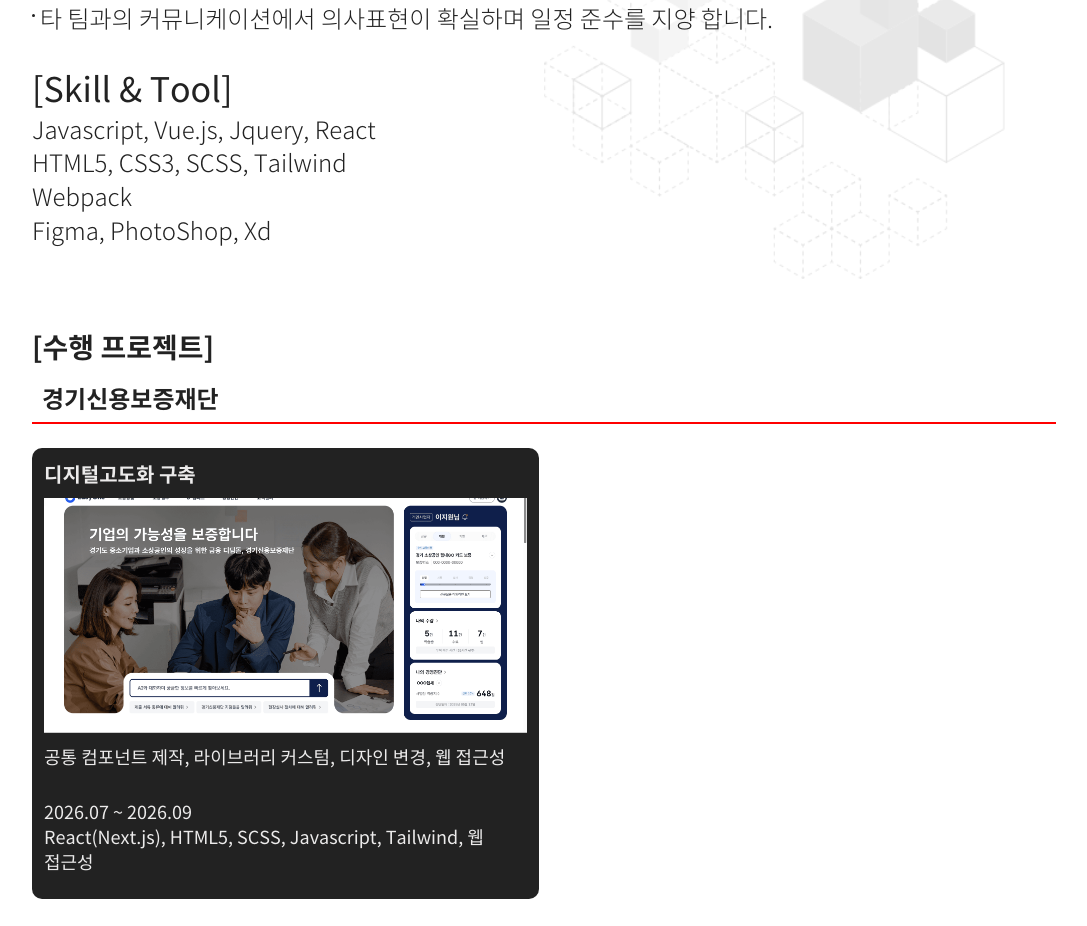
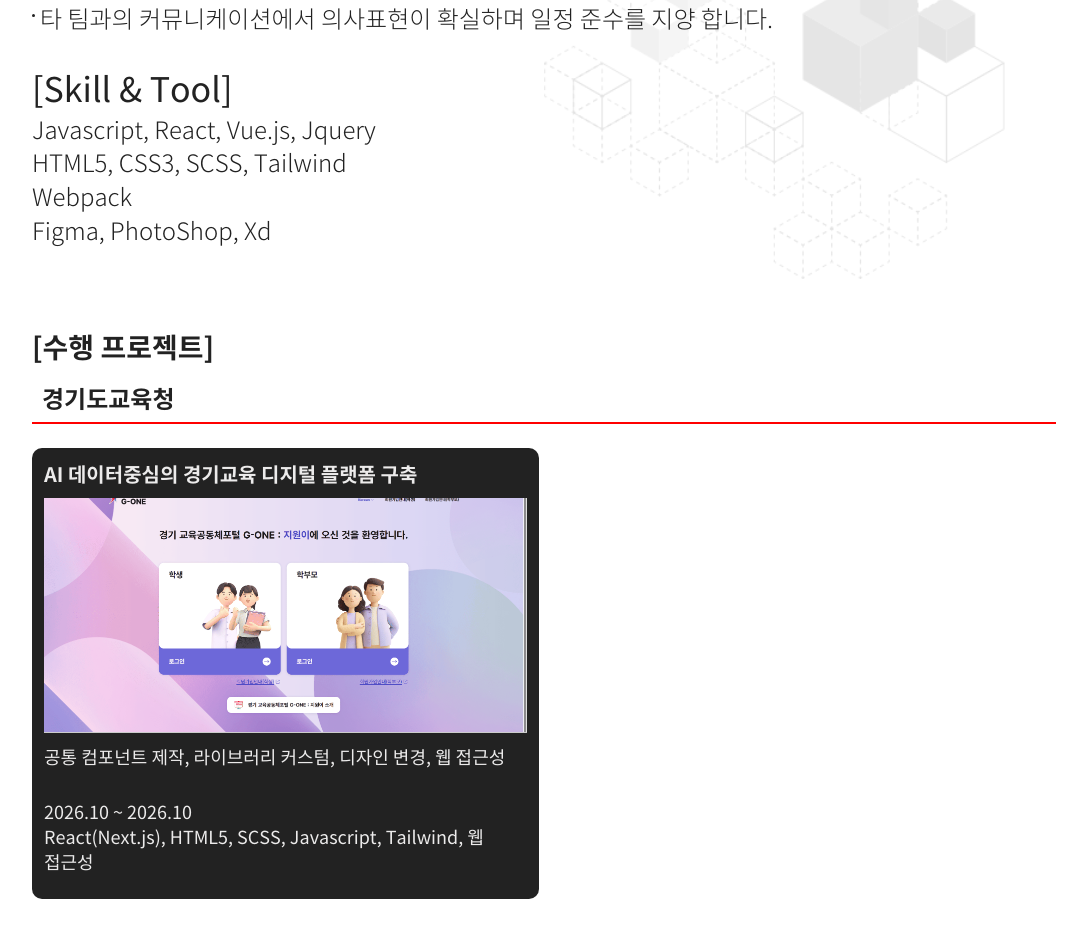
Before and after one commit to kei5693/my-portfolio, a React (Create React App) app: page / in a window 1280 px wide. Shown: the part 366-1292 px from the top of the page, without its empty margins (96-1183 px from the left). Built offline with nearby package versions, Linux system fonts and the light colour scheme.

Commit message:
프로필 갱신

```diff
--- a/src/App.jsx
+++ b/src/App.jsx
@@ -17,7 +17,7 @@
         </ul>
 
         <dl>
-          <dt>안녕하세요? 프론트엔드 개발자 오경훈입니다.</dt>
+          <dt>안녕하세요? 웹 퍼블리셔 오경훈입니다.</dt>
           <dd>
             <ul className='bullList'>
               <li>새로운 기술, 공부는 직접 테스트를 통해 체득하고 그 기록을 남기고 있습니다.</li>
@@ -28,7 +28,7 @@
           <dt>[Skill &amp; Tool]</dt>
           <dd>
             <ul>
-              <li>Javascript, Vue.js, Jquery, React</li>
+              <li>Javascript, React, Vue.js, Jquery </li>
               <li>HTML5, CSS3, SCSS, Tailwind</li>
               <li>Webpack</li>
               <li>Figma, PhotoShop, Xd</li>
--- a/src/assets/data/career.json
+++ b/src/assets/data/career.json
@@ -165,7 +165,17 @@
     "department": "웹 퍼블리셔",
     "position":   "프리랜서",
     "period":     "2026.07 ~ 2026.09",
-    "work":       "공통 컴포넌트 제작, 라이브러리 커스텀, 디자인 변경, 웹 접근성",
+    "work":       "React 기반 Next.js 환경에서 퍼블리싱 및 공통 컴포넌트 제작, 라이브러리 커스텀, 웹 접근성",
+    "client":     "",
+    "skill":      "React(Next.js), HTML5, SCSS, Javascript, Tailwind, 웹 접근성"
+  },
+  {
+    "id":         "18",
+    "name":       "경기도교육청",
+    "department": "웹 퍼블리셔",
+    "position":   "프리랜서",
+    "period":     "2026.10 ~ 2026.10",
+    "work":       "React 기반 Next.js 환경에서 퍼블리싱 및 공통 컴포넌트 제작, 라이브러리 커스텀, 웹 접근성",
     "client":     "",
     "skill":      "React(Next.js), HTML5, SCSS, Javascript, Tailwind, 웹 접근성"
   }
--- a/src/assets/data/project.json
+++ b/src/assets/data/project.json
@@ -1,4 +1,21 @@
 [
+  {
+    "client": "경기도교육청",
+    "className": "goe",
+    "project": [
+      {
+        "id":       "1",
+        "title":    "AI 데이터중심의 경기교육 디지털 플랫폼 구축",
+        "git":      "none",
+        "dist":     "none",
+        "img":      "/image/goe.png",
+        "imgType":  "horizontal",
+        "period":   "2026.10 ~ 2026.10",
+        "comment":  "공통 컴포넌트 제작, 라이브러리 커스텀, 디자인 변경, 웹 접근성",
+        "skill":    "React(Next.js), HTML5, SCSS, Javascript, Tailwind, 웹 접근성"
+      }
+    ]
+  },
   {
     "client": "경기신용보증재단",
     "className": "gcgf",
```
Also changed, not shown: public/image/goe.png (added).
